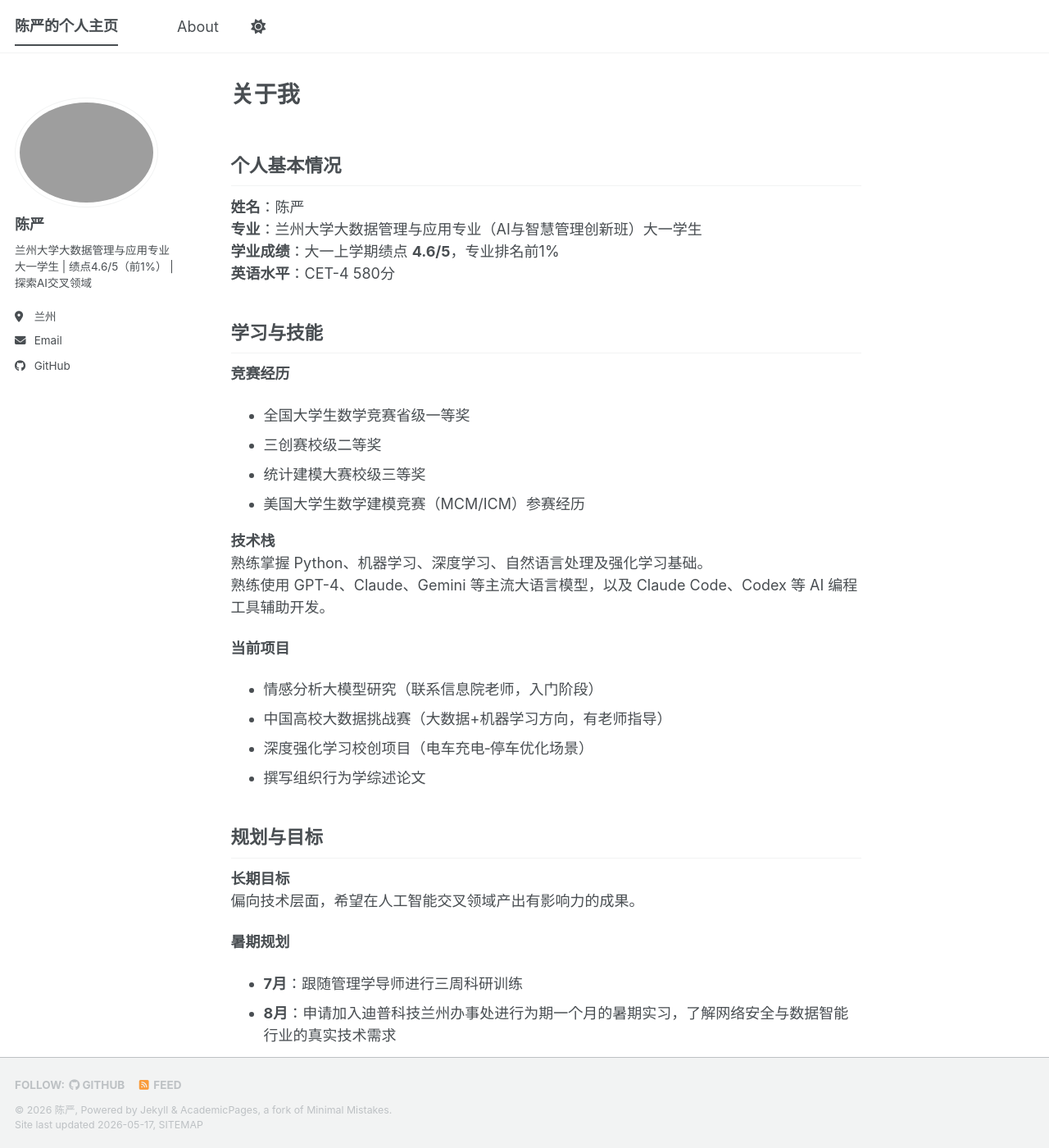
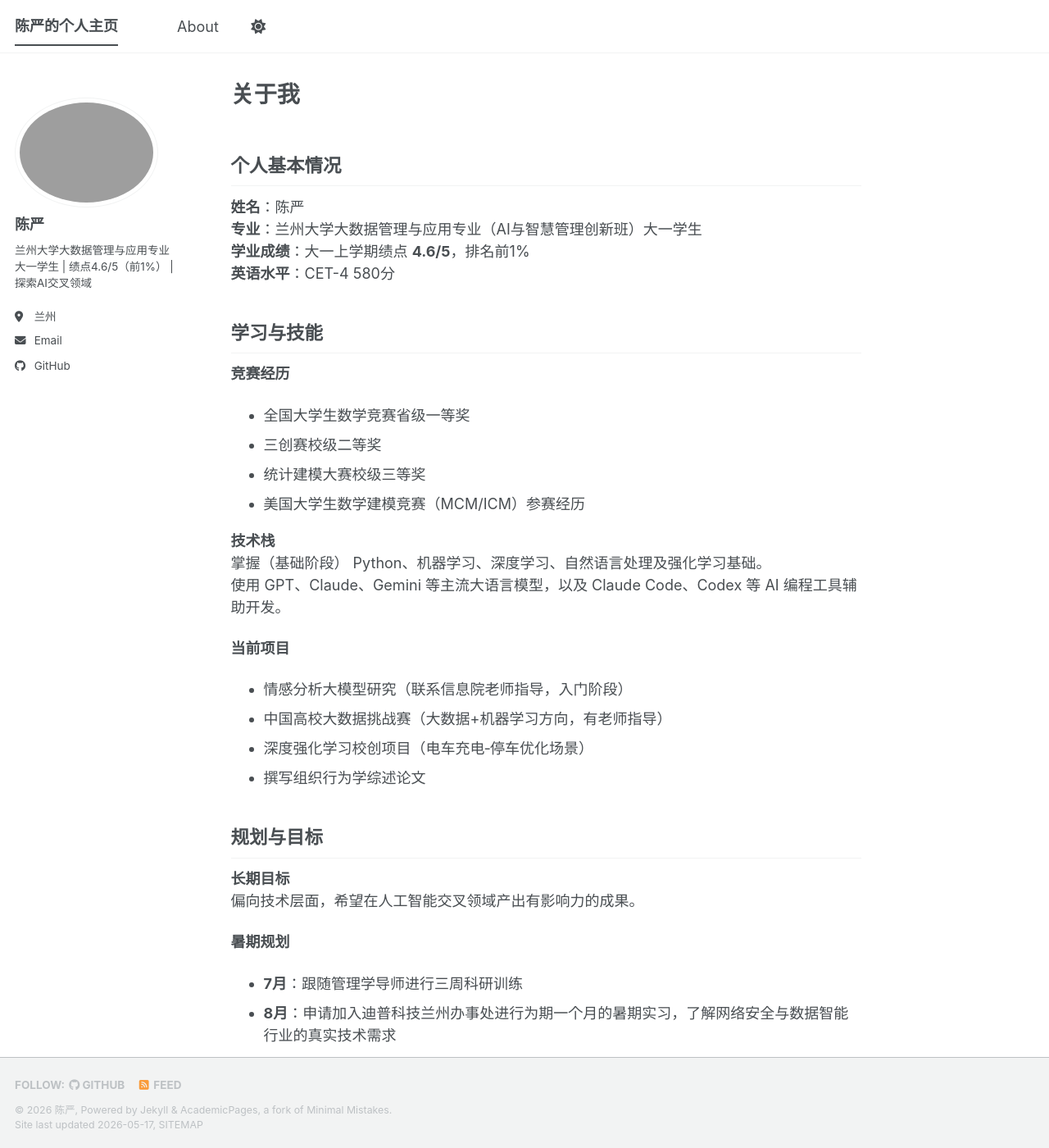
Before and after one commit to chenyan-focus/chenyan-focus.github.io, a Jekyll site: the page built from _pages/about.md, in a window 1280 px wide and 1400 px high. Shown: the whole window at 82% size. Built offline with Jekyll 4.4.1, drawn with Linux system fonts in a browser that asks for light colours; a script bundle is joined from its source files by our own code; library files that are not in the unit come from our copies.

Commit message:
Update about.md

```diff
--- a/_pages/about.md
+++ b/_pages/about.md
@@ -7,7 +7,7 @@ title: "关于我"
 
 **姓名**：陈严
 **专业**：兰州大学大数据管理与应用专业（AI与智慧管理创新班）大一学生
-**学业成绩**：大一上学期绩点 **4.6/5**，专业排名前1%
+**学业成绩**：大一上学期绩点 **4.6/5**，排名前1%
 **英语水平**：CET-4 580分
 
 ## 学习与技能
@@ -19,11 +19,11 @@ title: "关于我"
 - 美国大学生数学建模竞赛（MCM/ICM）参赛经历
 
 **技术栈**
-熟练掌握 Python、机器学习、深度学习、自然语言处理及强化学习基础。
-熟练使用 GPT-4、Claude、Gemini 等主流大语言模型，以及 Claude Code、Codex 等 AI 编程工具辅助开发。
+掌握（基础阶段） Python、机器学习、深度学习、自然语言处理及强化学习基础。
+使用 GPT、Claude、Gemini 等主流大语言模型，以及 Claude Code、Codex 等 AI 编程工具辅助开发。
 
 **当前项目**
-- 情感分析大模型研究（联系信息院老师，入门阶段）
+- 情感分析大模型研究（联系信息院老师指导，入门阶段）
 - 中国高校大数据挑战赛（大数据+机器学习方向，有老师指导）
 - 深度强化学习校创项目（电车充电‑停车优化场景）
 - 撰写组织行为学综述论文
@@ -36,7 +36,7 @@ title: "关于我"
 **暑期规划**
 - **7月**：跟随管理学导师进行三周科研训练
 - **8月**：申请加入迪普科技兰州办事处进行为期一个月的暑期实习，了解网络安全与数据智能行业的真实技术需求
-- **大二上学期目标**：通过企业合作，产出“了解‑研究‑解决‑落地”的校企项目
+- **大二上学期目标**：通过校企合作，产出“了解‑研究‑解决‑落地”的校企项目
 
 ## 当前挑战
 
```
